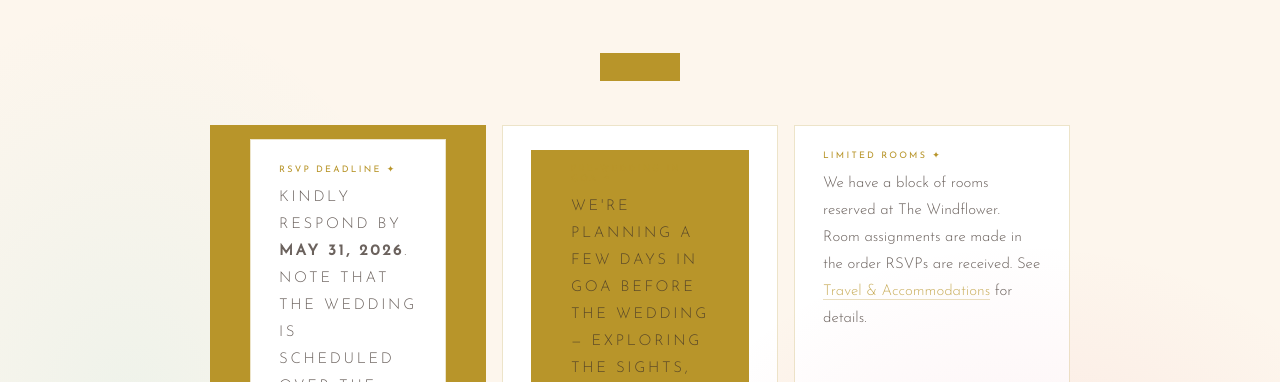
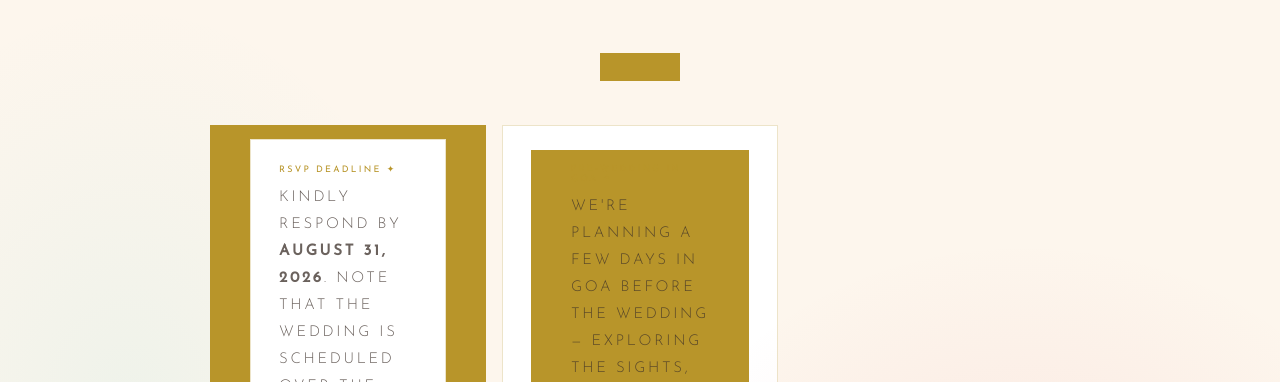
Before and after one commit to dramirezraftree/sareenadanielwedding, a plain HTML site: page index.html in a window 1280 px wide. Shown: the part 783-1165 px from the top of the page. Drawn offline with nearby package versions, Linux system fonts and the light colour scheme.

Commit message:
Update index.html

```diff
--- a/index.html
+++ b/index.html
@@ -72,24 +72,19 @@
       <a class="btn-primary" href="https://docs.google.com/forms/d/e/1FAIpQLScVHPAFG4wphxlX-LzSeL1GbH42cXWfdTOxJAiVf6qJgEHd7A/viewform?usp=dialog
     </div>
 
-    <!-- Bottom: three cards side by side -->
+    <!-- Bottom: two cards side by side -->
     <div class="home-hero-right">
       <div class="home-info-cards">
 
         <div class="home-info-card">
           <div class="home-info-card-label">RSVP Deadline ✦</div>
-          <p>Kindly respond by <strong>May 31, 2026</strong>. Note that the wedding is scheduled over the Thanksgiving holiday – our hope is that the built-in time off makes it easier to travel.</p>
+          <p>Kindly respond by <strong>August 31, 2026</strong>. Note that the wedding is scheduled over the Thanksgiving holiday – our hope is that the built-in time off makes it easier to travel.</p>
         </div>
 
         <div class="home-info-card">
           <div class="home-info-card-label">Pre-Wedding in Goa ✦</div>
           <p>We're planning a few days in Goa before the wedding — exploring the sights, sharing meals, and taking advantage of the city's nightlife. If you'd like to join, let us know in the RSVP and we'll coordinate from there.</p>
           <a href="prewedding.html" class="home-info-card-link">Learn more →</a>
-        </div>
-
-        <div class="home-info-card">
-          <div class="home-info-card-label">Limited Rooms ✦</div>
-          <p>We have a block of rooms reserved at The Windflower. Room assignments are made in the order RSVPs are received. See <a href="travel.html" class="home-info-card-inline-link">Travel & Accommodations</a> for details.</p>
         </div>
 
       </div>
```
